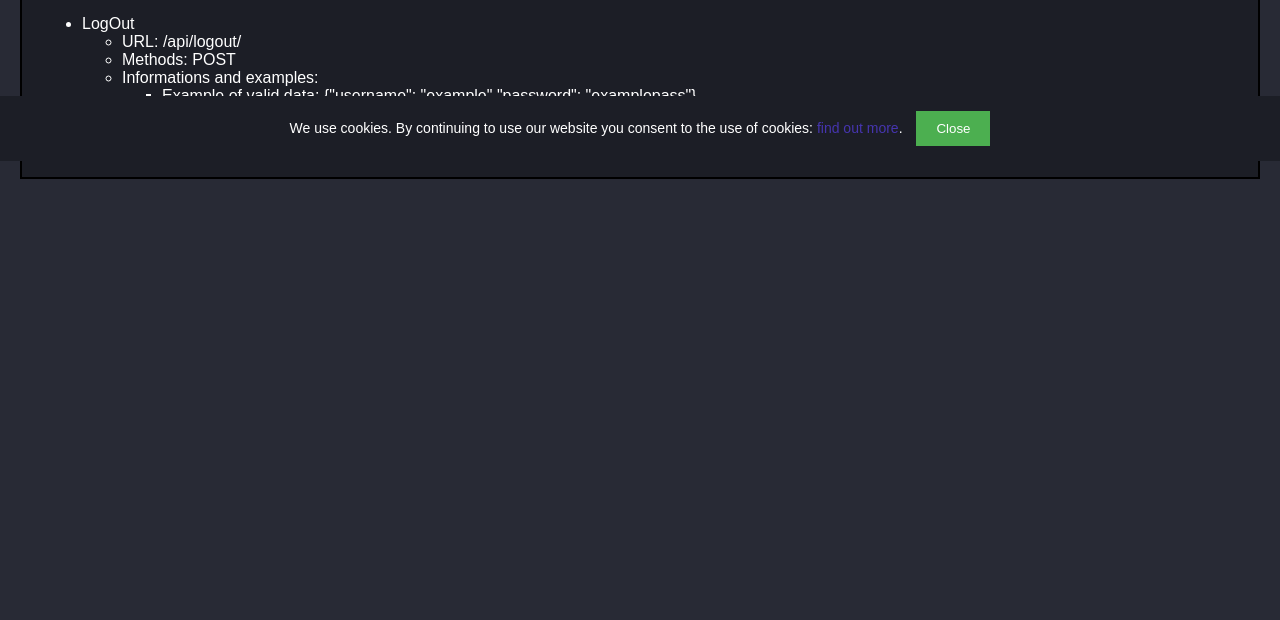
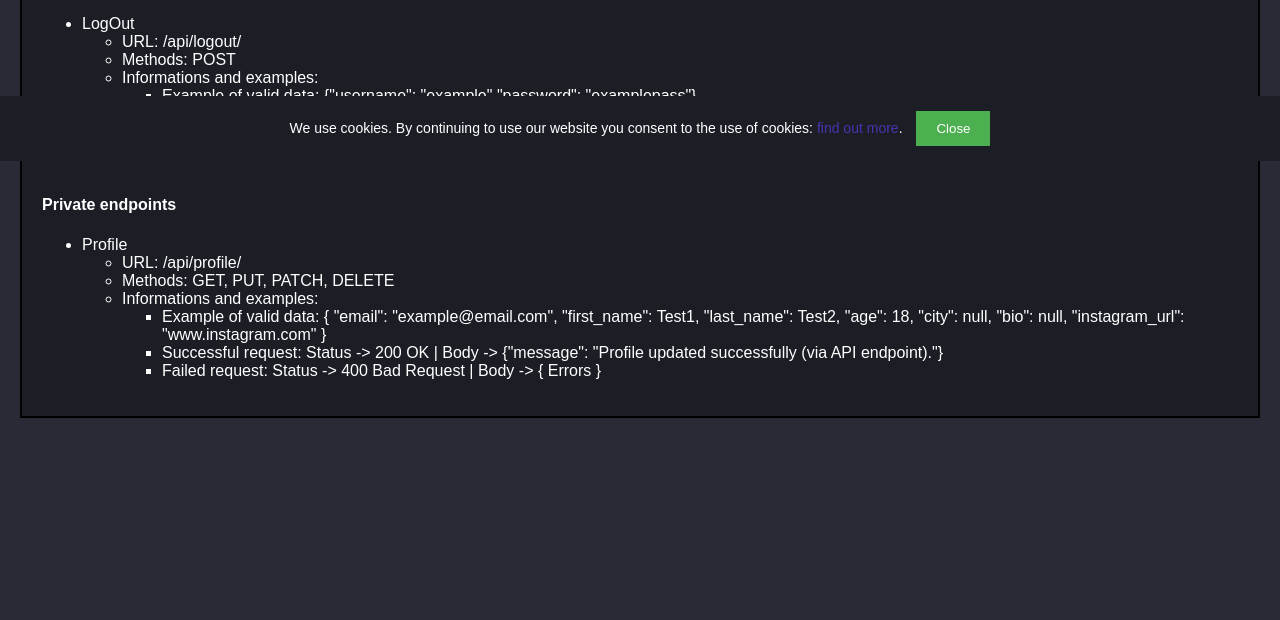
Before and after one commit to vladutcretu/MyWorkoutSTATS, a Django app: page /rest-api/ in a window 1280 px wide. Shown: the part 639-1259 px from the top of the page. Run offline with Django 5.2, Linux system fonts and the light colour scheme.

Commit message:
API branch: Add UserProfile API view

```diff
--- a/core/api/urls.py
+++ b/core/api/urls.py
@@ -6,7 +6,11 @@ from . import views
 
 
 urlpatterns = [
+    # Auth urls
     path('signup/', views.SignUpAPIView.as_view()),
     path('login/', views.LogInAPIView.as_view()),
     path('logout/', views.LogOutAPIView.as_view()),
+
+    # User profile and account urls
+    path('profile/', views.CustomUserAPIView.as_view())
 ]
--- a/core/templates/utility/rest_api.html
+++ b/core/templates/utility/rest_api.html
@@ -73,6 +73,35 @@
 
 
     </ul>
+    <br>
+
+    <h4>Private endpoints</h4>
+    <ul>
+
+        <li>Profile</li>
+            <ul>
+                <li>URL: /api/profile/</li>
+                <li>Methods: GET, PUT, PATCH, DELETE</li>
+                <li>Informations and examples:
+                    <ul>
+                        <li>Example of valid data:
+                            {
+                            "email": "example@email.com",
+                            "first_name": Test1,
+                            "last_name": Test2,
+                            "age": 18,
+                            "city": null,
+                            "bio": null,
+                            "instagram_url": "www.instagram.com"
+                        }</li>
+                        <li>Successful request: Status -> 200 OK | Body -> {"message": "Profile updated successfully (via API endpoint)."}</li>
+                        <li>Failed request: Status -> 400 Bad Request | Body -> { Errors }</li>
+                    </ul>
+                </li>
+            </ul>
+
+
+    </ul>
 
 </div>
 </body>
```
Also changed, not shown: core/api/serializers.py (+12 -0 lines), core/api/views.py (+16 -1 lines).
